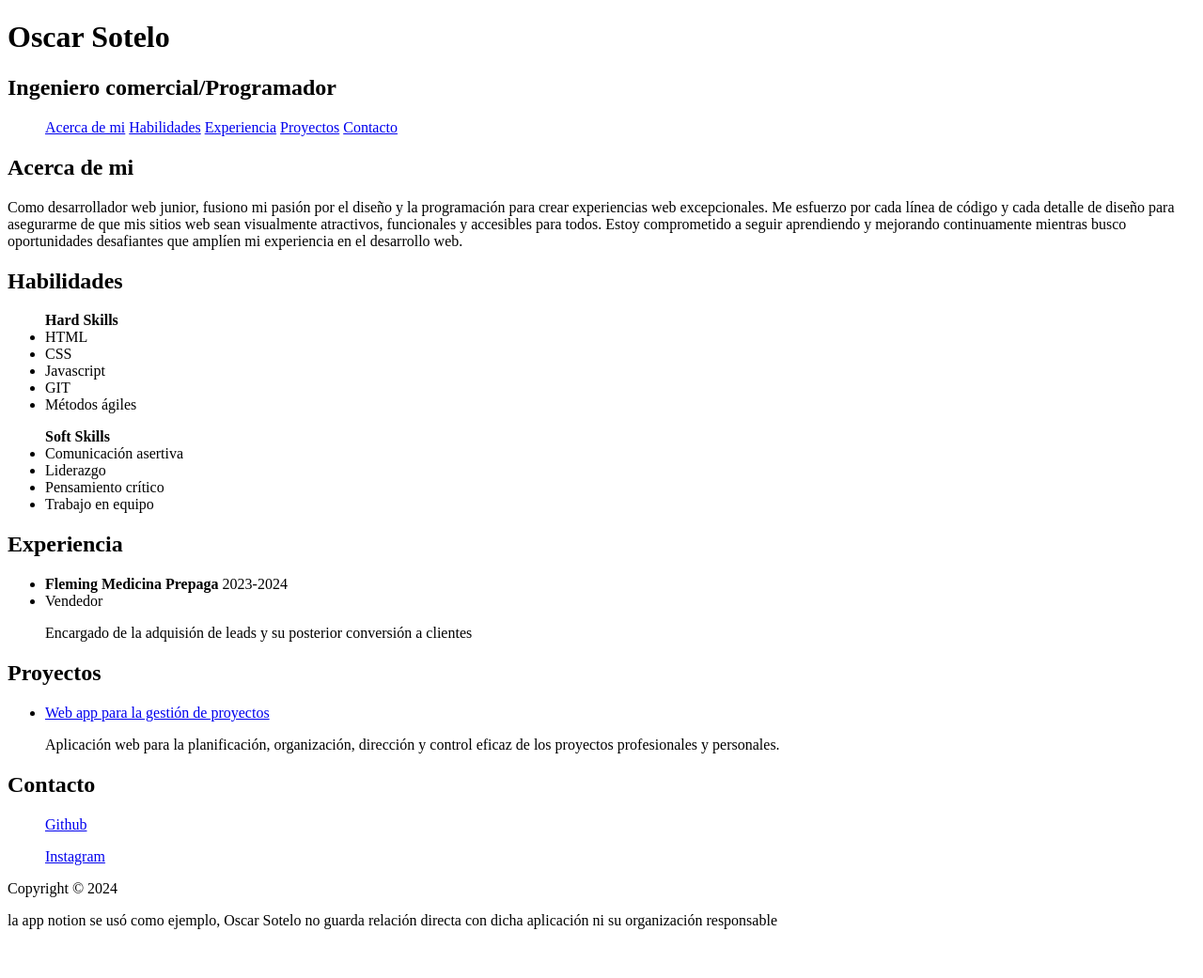
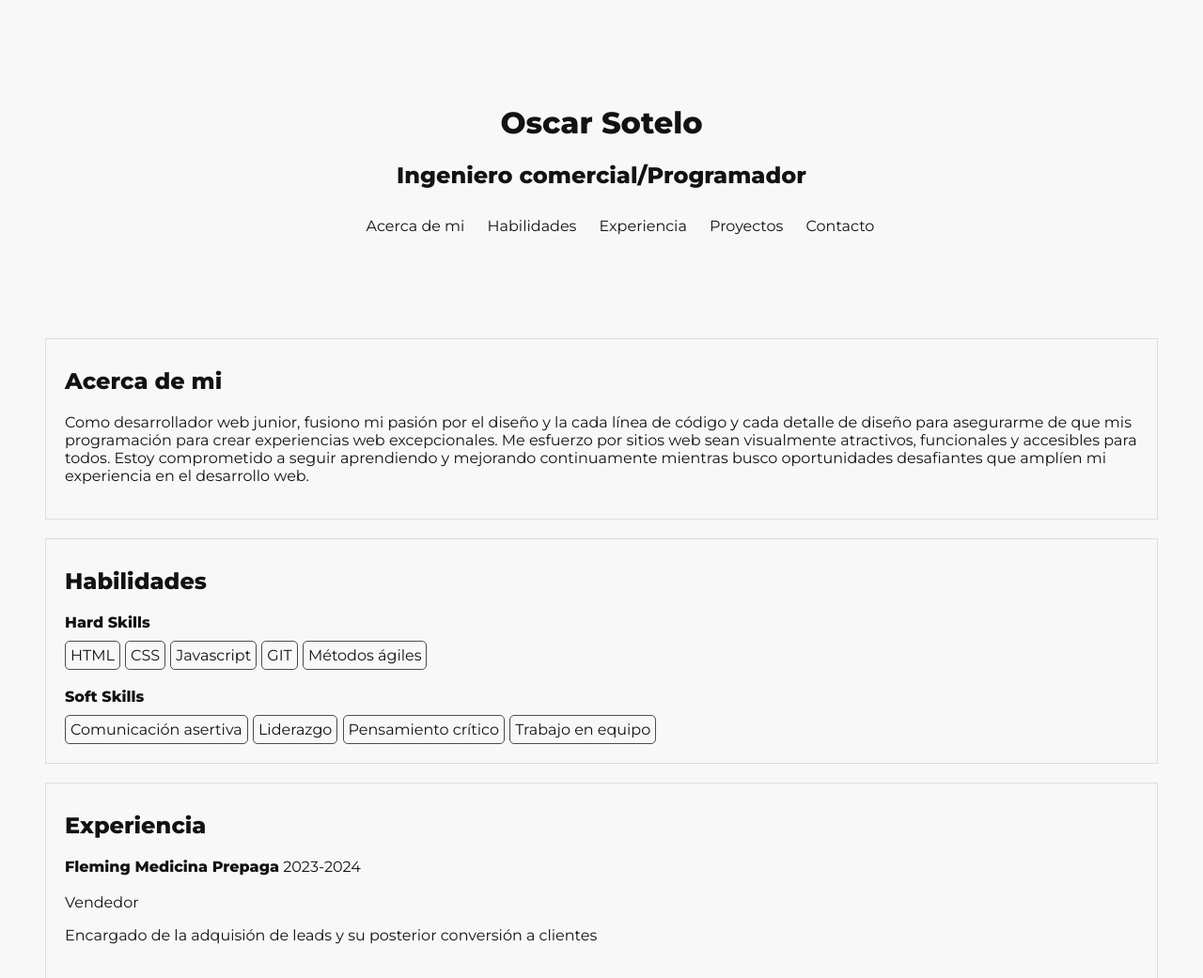
Before and after one commit to Nuru-sketch/-Nuru-sketch.github.io, a plain HTML site: page Index.html in a window 1280 px wide. Shown: the top 1041 px of the page at 94% size. Before the commit the page ends 1005 px from the top, so only its background shows below. Drawn offline with Linux system fonts and the light colour scheme.

Commit message:
Add files via upload

```diff
--- a/Index.html
+++ b/Index.html
@@ -2,9 +2,8 @@
 <html>
     <head>
         <title>Mi curriculum vitae</title>
-
+        <link rel="stylesheet" href="./style.css">
    </head>
-
 
     <body>
         <header>
@@ -13,11 +12,11 @@
 
         <nav>
             <ul>
-    <a href="#acerca_de_mi">Acerca de mi</a>
-    <a href="#habilidades">Habilidades</a>
-    <a href="#experiencia">Experiencia</a>
-    <a href="#proyectos">Proyectos</a>
-    <a href="#contacto">Contacto</a>
+                <a class ="menu-item" href="#acerca_de_mi">Acerca de mi</a>
+                <a class="menu-item" href="#habilidades">Habilidades</a>
+                <a class="menu-item" href="#experiencia">Experiencia</a>
+                <a class="menu-item" href="#proyectos">Proyectos</a>
+                <a class="menu-item" href="#contacto">Contacto</a>
             </ul>
 
         </nav>
@@ -28,8 +27,8 @@
         <section id="acerca_de_mi">
             <h2>Acerca de mi</h2>
             <p> Como desarrollador web junior, fusiono mi pasión por el diseño y la
+                cada línea de código y cada detalle de diseño para asegurarme de que mis
                 programación para crear experiencias web excepcionales. Me esfuerzo por
-        cada línea de código y cada detalle de diseño para asegurarme de que mis
         sitios web sean visualmente atractivos, funcionales y accesibles para
         todos. Estoy comprometido a seguir aprendiendo y mejorando continuamente
         mientras busco oportunidades desafiantes que amplíen mi experiencia en el
@@ -39,14 +38,14 @@
 
         <section id="habilidades">
             <h2>Habilidades</h2>
-    <ul> <b>Hard Skills</b>
+                <ul> <b>Hard Skills</b><br>
                     <li>HTML</li>
                     <li>CSS</li>
                     <li>Javascript</li>
                     <li>GIT</li>
                     <li>Métodos ágiles</li>
-    </ul>
-    <ul><b>Soft Skills</b>
+                </ul> <br>
+                <ul><b>Soft Skills</b><br>
                     <li>Comunicación asertiva</li>
                     <li>Liderazgo</li>
                     <li>Pensamiento crítico</li>
@@ -58,39 +57,48 @@
             <h2>Experiencia</h2>
                 <ul>
                     <li><b>Fleming Medicina Prepaga</b> 2023-2024
-<li>Vendedor</li>
+                        <br><br>Vendedor</li></b></b>
                     </li>
                     <p>Encargado de la adquisión de leads y su posterior conversión a clientes</p>
                 </ul>
         </section>
 
         <section id="proyectos">
-    <h2>
-<strong>Proyectos</strong>
+            <h2><strong>Proyectos</strong>
             </h2>
                 <ul>
                 <li>
-    <a href="https://www.notion.so/" >Web app para la gestión de proyectos</a>
+                    <a href="https://www.notion.so/" target="_blank">Web app para la gestión de proyectos</a>
                     <p>Aplicación web para la planificación, organización, dirección y control eficaz de los proyectos profesionales y personales.</p>
                 </li>
                 </ul>
         </section>
 
-<section id="contacto">
-<h2>Contacto
-</h2>
-<ul>
-    <a href="https://github.com/Nuru-sketch">Github </a>
-</ul>
-<ul><a href="https://www.instagram.com/blonded_https/">Instagram</a></ul>
-</section>
+
 
     </main>
 
     <footer>
+
+        <section id="contacto">
+            <h2>Contacto</h2>
+                <form>
+                    <input type="email" placeholder="Email">
+                    <input type="text" placeholder="Nombre y Apellido">
+                    <input type="submit">
+                </form>
+
+                <ul>
+                    <a href="https://github.com/Nuru-sketch" target="_blank">Github </a>
+                    <a href="https://www.instagram.com/blonded_https/" target="blank">Instagram</a>
+                </ul>
+
+
+        </section>
                     <p>Copyright &copy; 2024</p>
                     <p>la app notion se usó como ejemplo, Oscar Sotelo no guarda relación directa con dicha aplicación ni su organización responsable</p>
     </footer>
+
     </body>
 
 
--- /dev/null
+++ b/style.css
@@ -0,0 +1,163 @@
+
+
+    @import url('https://fonts.googleapis.com/css?family=Montserrat:400,800');
+
+body       {
+    background: #F8F8F8;
+    font-family: 'Montserrat', sans-serif;
+    color: #121212;
+    margin: 0;
+    scroll-behavior: smooth;
+    padding-top: 70px;
+            }
+    header  {
+        background-color: #F8F8F8;
+        color:rgba(248, 248, 248, 0.8);
+        text-align:center;
+        padding: 20px;
+        margin-bottom: 20px;
+            }
+        h1 {
+    color:#121212;
+    }
+        h2 {
+            color: #121212;
+            margin-top: 10px;
+        }
+    main{
+        margin: 3rem;
+        padding-top: 1rem;
+    }
+    nav{
+        list-style: none;
+        padding: 0;
+        margin:0;
+        text-align: center;
+    }
+    nav a{
+        text-decoration: none;
+        color:#121212;
+        padding: 10px;
+        display: inline-block;
+
+
+         }
+    nav a:hover {
+        background-color:#1E3A8A;
+        color:#FFFFFF;
+        transition: 0.3s ease-in-out;
+
+         }
+    section {
+        padding: 20px;
+        border:1px solid #ddd;
+        margin-bottom: 20px;
+            }
+        #acerca-de-mi p {
+            text-align: justify;
+
+        }
+        #habilidades ul {
+            list-style: none;
+            padding: 0;
+            margin: 0;
+        }
+        #habilidades ul li {
+            display: inline-block;
+            padding: 5px;
+            border: 1px solid #4B4B4B;
+            border-radius: 5px;
+            margin-right: 1px;
+            margin-top: 10px;
+        }
+        #experiencia ul{
+            list-style: none;
+            padding: 0;
+            margin: 0;
+        }
+        #experiencia ul li{
+            margin-bottom: 10px;
+
+        }
+        #experiencia ul li strong{
+            font-weight: bold;
+        }
+        #proyectos ul{
+            list-style: none;
+            padding: 0;
+            margin: 0;
+
+        }
+        #proyectos ul li{
+            margin-bottom: 10px;
+
+        }
+        #proyectos ul li a {
+            text-decoration: none;
+            color: #3498DB;
+        }
+        #proyectos ul li a:hover {
+            text-decoration: underline;
+        }
+        #contacto form {
+            margin: 0 auto;
+            width: 500px;
+        }
+        #contacto ul{
+            text-align: center;
+        }
+        #contacto ul a{
+            text-decoration: none;
+            color: #121212;
+            padding-right: 10px;
+        }
+        #contacto ul a:hover{
+            color:#FF0033;
+            transition: 0.5 ease-in-out;
+        }
+        #contacto form input,
+        #contacto form textarea{
+            width: 100%;
+            padding: 10px;
+            margin-bottom: 10px;
+            border:1px solid #ddd
+        }
+        #contacto from textarea{
+            height: 100px;
+        }
+        #contacto from input[type="submit"]{
+            background-color:#FFF;
+            color: #F1C40F;
+            border: none;
+            cursor: pointer;
+        }
+        ::placeholder{
+            color: #39FF14;
+            font-size: 1rem;
+        }
+        footer p{
+            text-align: center;
+        }
+    .menu-fijo {
+        position: fixed;
+        top: 0;
+        left: 0;
+        width: 100%;
+        z-index: 10;
+        transition: all 0.3s ease-in-out;
+        background-color: #fff;
+        box-shadow: 0 0 5px rgba(0,0,0,0.1);
+                }
+
+    .animacion-titulo{
+        animation: aparecer 3s ease-in-out;
+
+                    }
+    @keyframes aparecer{
+        from{
+            opacity: 0;
+        }
+        to{
+            opacity: 1;
+        }
+    }
```
Lines whose indentation alone changed are shown as unchanged.
